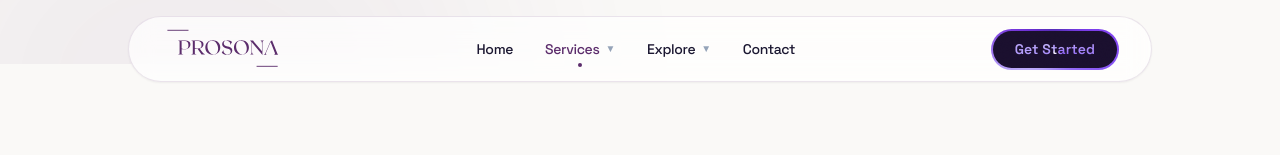
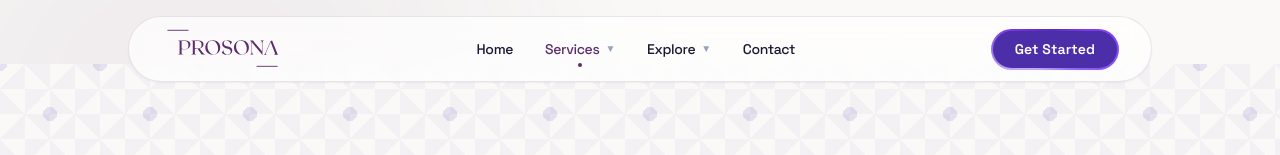
Before and after one commit to moehatescoding/Prosona.in, a Next.js app: page /fnb in a window 1280 px wide. Shown: the top 155 px of the page. Built offline with nearby package versions, Linux system fonts and the light colour scheme.

Commit message:
Fix gradient button: brand purple bg, white text, fnb pattern

```diff
--- a/app/(pages)/fnb/page.tsx
+++ b/app/(pages)/fnb/page.tsx
@@ -15,7 +15,7 @@ export default function FnB() {
   return (
     <>
       {/* Hero Section */}
-      <section className="pt-[120px] pb-xl px-8 bg-bg">
+      <section className="pt-[120px] pb-xl px-8 fnb-pattern">
         <div className="max-w-7xl mx-auto text-center md:text-left">
           <span className="font-label-caps text-label-caps text-primary-container bg-primary-fixed/30 px-sm py-xs rounded-full inline-block mb-md tracking-widest">
             F&B BRAND SYSTEMS
--- a/app/globals.css
+++ b/app/globals.css
@@ -68,30 +68,21 @@
   content: "";
   position: absolute;
   inset: 2px;
-  background: #1a0f2e;
+  background: #4B2DA8;
   border-radius: 48px;
   z-index: -1;
 }
 
 .gradient-text {
-  color: transparent;
-  background: conic-gradient(
-    from 0deg,
-    #A78BFA,
-    #C4B5FD,
-    #8B5CF6,
-    #ffffff,
-    #A78BFA,
-    #C4B5FD,
-    #A78BFA
-  );
-  -webkit-background-clip: text;
-  background-clip: text;
-  filter: hue-rotate(0deg);
+  color: white;
+  background: none;
+  -webkit-background-clip: unset;
+  background-clip: unset;
+  filter: none;
 }
 
 .gradient-button:hover .gradient-text {
-  animation: hue-rotating 2s linear infinite;
+  color: #C4B5FD;
 }
 
 .gradient-button:active {
@@ -100,6 +91,38 @@
 
 @keyframes hue-rotating {
   to { filter: hue-rotate(360deg); }
+}
+
+/* F&B Page — Polka Dot Pattern */
+.fnb-pattern {
+  background-color: #faf9f7;
+  background-image:
+    radial-gradient(rgba(75, 45, 168, 0.12) 10%, transparent 10%),
+    radial-gradient(rgba(75, 45, 168, 0.12) 10%, transparent 10%),
+    linear-gradient(
+      45deg,
+      rgba(75, 45, 168, 0.04) 25%,
+      transparent 25%,
+      transparent 75%,
+      rgba(75, 45, 168, 0.04) 75%
+    ),
+    linear-gradient(
+      -45deg,
+      rgba(75, 45, 168, 0.04) 25%,
+      transparent 25%,
+      transparent 75%,
+      rgba(75, 45, 168, 0.04) 75%
+    );
+  background-size:
+    100px 100px,
+    100px 100px,
+    50px 50px,
+    50px 50px;
+  background-position:
+    0 0,
+    50px 50px,
+    0 0,
+    25px 25px;
 }
 
 @layer components {
```
